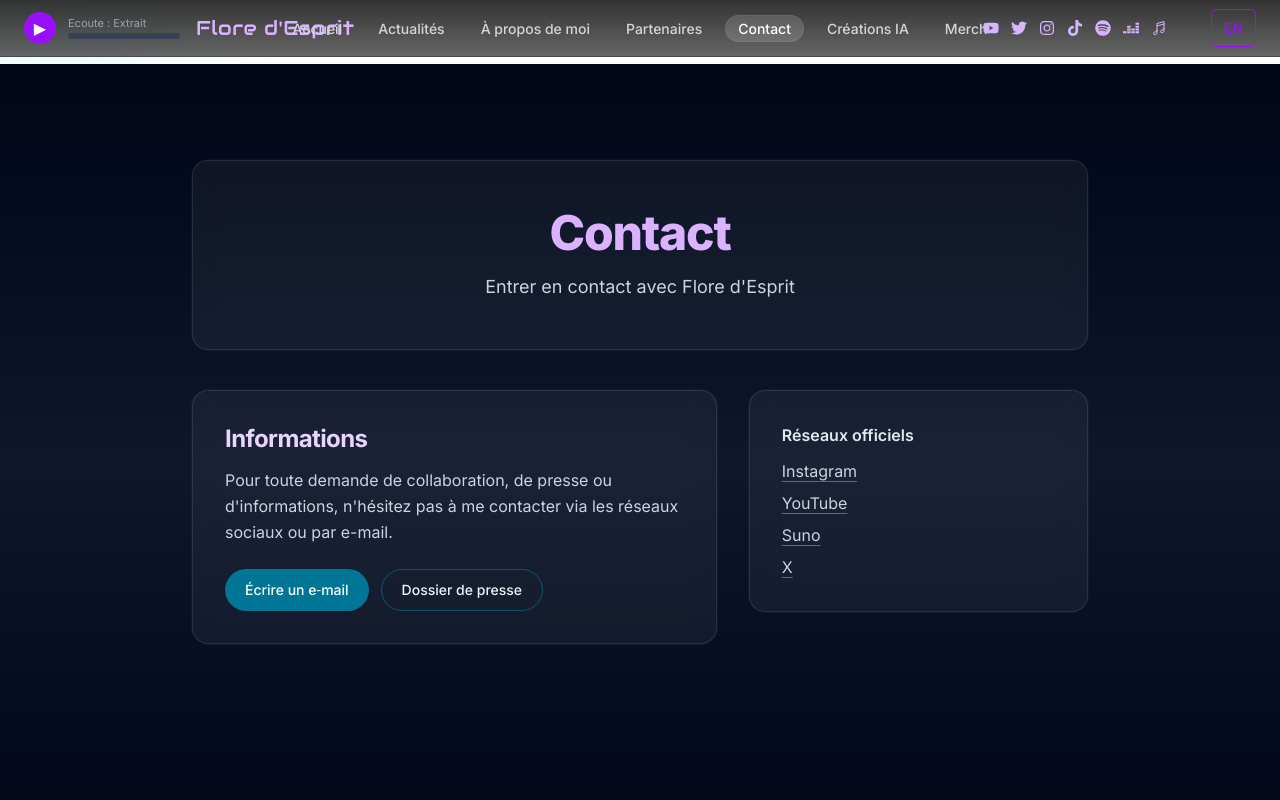
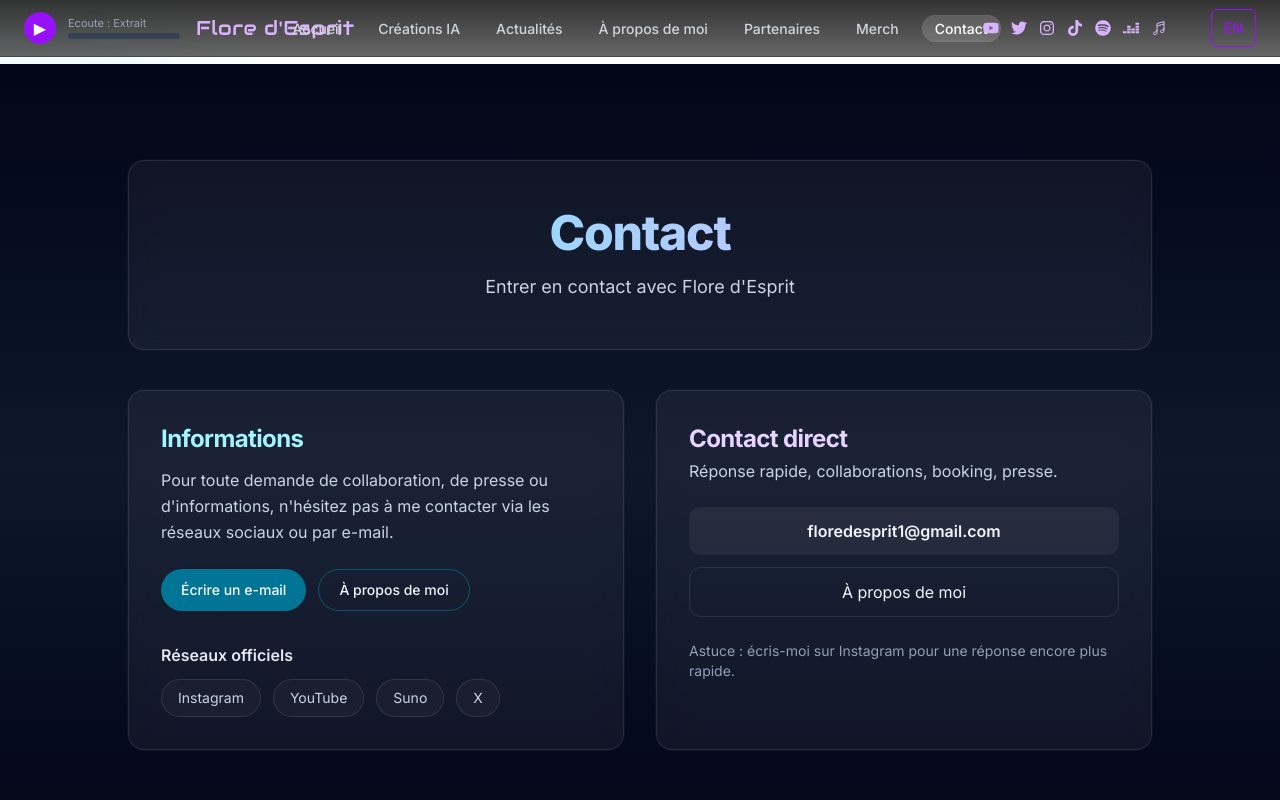
Before and after one commit to FlorianMinic/Flore-d-Esprit-Website, a Next.js app: page /contact in a window 1280 px wide. Shown: the top 800 px of the page. Built offline with nearby package versions, Linux system fonts and the light colour scheme.

Commit message:
contact page modified

```diff
--- a/src/app/contact/page.tsx
+++ b/src/app/contact/page.tsx
@@ -13,9 +13,14 @@ export default function ContactPage() {
       subtitle: "Entrer en contact avec Flore d'Esprit",
       content:
         "Pour toute demande de collaboration, de presse ou d'informations, n'hésitez pas à me contacter via les réseaux sociaux ou par e-mail.",
-      ctaMail: 'Écrire un e‑mail',
-      ctaPress: 'Dossier de presse',
+      ctaMail: 'Écrire un e-mail',
+      ctaPress: 'À propos de moi',
       socials: 'Réseaux officiels',
+      direct: 'Contact direct',
+      directHint: "Réponse rapide, collaborations, booking, presse.",
+      directNote:
+        "Astuce : écris-moi sur Instagram pour une réponse encore plus rapide.",
+      email: 'floredesprit1@gmail.com',
     },
     en: {
       title: 'Contact',
@@ -23,14 +28,21 @@ export default function ContactPage() {
       content:
         'For any collaboration, press, or information requests, feel free to contact me via social media or email.',
       ctaMail: 'Send an email',
-      ctaPress: 'Press kit',
+      ctaPress: 'About me',
       socials: 'Official socials',
+      direct: 'Direct contact',
+      directHint: 'Fast reply, collabs, booking, press.',
+      directNote:
+        'Tip: DM me on Instagram for the fastest reply.',
+      email: 'floredesprit1@gmail.com',
     },
   }[locale];
 
-  // Styles communs (dark + glass, aligné avec About/PressKit/Partners)
-  const card = 'rounded-2xl border border-white/10 bg-white/[0.05] backdrop-blur-md shadow-[0_0_0_1px_rgba(255,255,255,0.03)]';
-  const title = 'text-3xl md:text-5xl font-extrabold tracking-tight';
+  // Styles (cohérents avec About/PressKit)
+  const card =
+    'rounded-2xl border border-white/10 bg-white/[0.05] backdrop-blur-md shadow-[0_0_0_1px_rgba(255,255,255,0.03)]';
+  const title =
+    'text-3xl md:text-5xl font-extrabold tracking-tight text-transparent bg-clip-text bg-gradient-to-r from-cyan-300 to-purple-300';
   const h2 = 'text-xl md:text-2xl font-bold tracking-tight';
   const ring =
     'focus-visible:outline-none focus-visible:ring-2 focus-visible:ring-cyan-400/70 focus-visible:ring-offset-2 focus-visible:ring-offset-slate-950';
@@ -51,52 +63,89 @@ export default function ContactPage() {
 
       {/* HERO */}
       <section className="px-6 md:px-10 pt-24 pb-10">
-        <div className="max-w-4xl mx-auto">
+        <div className="max-w-5xl mx-auto">
           <div className={`${card} p-8 md:p-12 text-center`}>
-            <h1 className={`${title} text-purple-300`}>{t.title}</h1>
-            <p className="mt-4 text-base md:text-lg text-slate-300 max-w-2xl mx-auto">{t.subtitle}</p>
+            <h1 className={title}>{t.title}</h1>
+            <p className="mt-4 text-base md:text-lg text-slate-300 max-w-2xl mx-auto">
+              {t.subtitle}
+            </p>
           </div>
         </div>
       </section>
 
-      {/* CONTENU */}
+      {/* CONTENU (hauteurs égales) */}
       <section className="px-6 md:px-10 pb-20">
-        <div className="max-w-4xl mx-auto grid gap-8 md:grid-cols-5 items-start">
-          <article className={`md:col-span-3 ${card} p-6 md:p-8`}>
-            <h2 className={`${h2} text-purple-200 mb-3`}>{isFr ? 'Informations' : 'Information'}</h2>
-            <p className="text-slate-300 leading-relaxed whitespace-pre-line">{t.content}</p>
+        <div className="max-w-5xl mx-auto grid gap-8 md:grid-cols-2 items-stretch">
+          {/* Carte Informations */}
+          <article className={`${card} flex flex-col h-full p-6 md:p-8`}>
+            <h2 className={`${h2} text-cyan-200 mb-3`}>{isFr ? 'Informations' : 'Information'}</h2>
+            <p className="text-slate-300 leading-relaxed">{t.content}</p>
+
             <div className="mt-6 flex flex-wrap gap-3">
               <a
-                href="mailto:floredesprit1@gmail.com"
+                href={`mailto:${t.email}`}
                 className={`${ring} inline-flex items-center gap-2 rounded-full bg-cyan-700 hover:bg-cyan-600 text-white px-5 py-2.5 text-sm font-medium shadow`}
               >
                 {t.ctaMail}
               </a>
               <Link
-                href="/presskit"
+                href="/aboutme"
                 className={`${ring} inline-flex items-center gap-2 rounded-full border border-cyan-400/30 hover:border-cyan-300/70 px-5 py-2.5 text-sm font-medium`}
               >
                 {t.ctaPress}
               </Link>
             </div>
+
+            {/* Sociaux */}
+            <div className="mt-8">
+              <h3 className="font-semibold text-slate-200">{t.socials}</h3>
+              <div className="mt-3 flex flex-wrap gap-3">
+                {[
+                  ['Instagram', 'https://www.instagram.com/floredesprit'],
+                  ['YouTube', 'https://www.youtube.com/@flordesprit'],
+                  ['Suno', 'https://suno.com/@flordesprit'],
+                  ['X', 'https://x.com/'],
+                ].map(([label, href]) => (
+                  <a
+                    key={label}
+                    href={href}
+                    target="_blank"
+                    className="rounded-full border border-white/10 bg-white/[0.03] px-4 py-2 text-sm text-slate-300 hover:bg-white/[0.07] transition"
+                  >
+                    {label}
+                  </a>
+                ))}
+              </div>
+            </div>
+
+            {/* pousse le contenu pour occuper toute la hauteur si besoin */}
+            <div className="mt-auto" />
           </article>
 
-          <aside className={`md:col-span-2 ${card} p-6 md:p-8`}>
-            <h3 className="font-semibold text-slate-200">{t.socials}</h3>
-            <ul className="mt-3 space-y-2 text-slate-300">
-              <li>
-                <a href="https://www.instagram.com/floredesprit" target="_blank" className="underline decoration-cyan-400/60 underline-offset-4 hover:decoration-cyan-300">Instagram</a>
-              </li>
-              <li>
-                <a href="https://www.youtube.com/@flordesprit" target="_blank" className="underline decoration-cyan-400/60 underline-offset-4 hover:decoration-cyan-300">YouTube</a>
-              </li>
-              <li>
-                <a href="https://suno.com/@flordesprit" target="_blank" className="underline decoration-cyan-400/60 underline-offset-4 hover:decoration-cyan-300">Suno</a>
-              </li>
-              <li>
-                <a href="https://x.com/" target="_blank" className="underline decoration-cyan-400/60 underline-offset-4 hover:decoration-cyan-300">X</a>
-              </li>
-            </ul>
+          {/* Carte Contact direct (même hauteur) */}
+          <aside className={`${card} flex flex-col h-full p-6 md:p-8`}>
+            <h2 className={`${h2} text-purple-200`}>{t.direct}</h2>
+            <p className="mt-1 text-slate-300">{t.directHint}</p>
+
+            <div className="mt-6 grid gap-3">
+              <a
+                href={`mailto:${t.email}`}
+                className={`${ring} rounded-xl bg-white/[0.06] hover:bg-white/[0.1] px-4 py-3 text-center font-semibold`}
+              >
+                {t.email}
+              </a>
+              <Link
+                href="/aboutme"
+                className={`${ring} rounded-xl border border-white/10 hover:border-white/30 px-4 py-3 text-center`}
+              >
+                {t.ctaPress}
+              </Link>
+            </div>
+
+            <p className="mt-6 text-sm text-slate-400">{t.directNote}</p>
+
+            {/* spacer pour égaliser proprement si contenu plus court */}
+            <div className="mt-auto" />
           </aside>
         </div>
       </section>
--- a/src/components/ui/navbar.tsx
+++ b/src/components/ui/navbar.tsx
@@ -107,13 +107,14 @@ export function NavBar() {
 
 const links = [
   { label: t.home, href: '/' },
+  { label: t.creationsAI, href: '/creation-ai' },
   { label: t.news, href: '/news' },
   { label: t.aboutme, href: '/aboutme' },
   { label: t.partners, href: '/partners' },
+  { label: t.merch, href: '/merch' },
   { label: t.contact, href: '/contact' },
-    { label: t.creationsAI, href: '/creation-ai' },
-    { label: t.merch, href: '/merch' },
 ];
+
 
   // Ferme les panneaux en navigation
   useEffect(() => {
```
Lines whose indentation alone changed are shown as unchanged.
